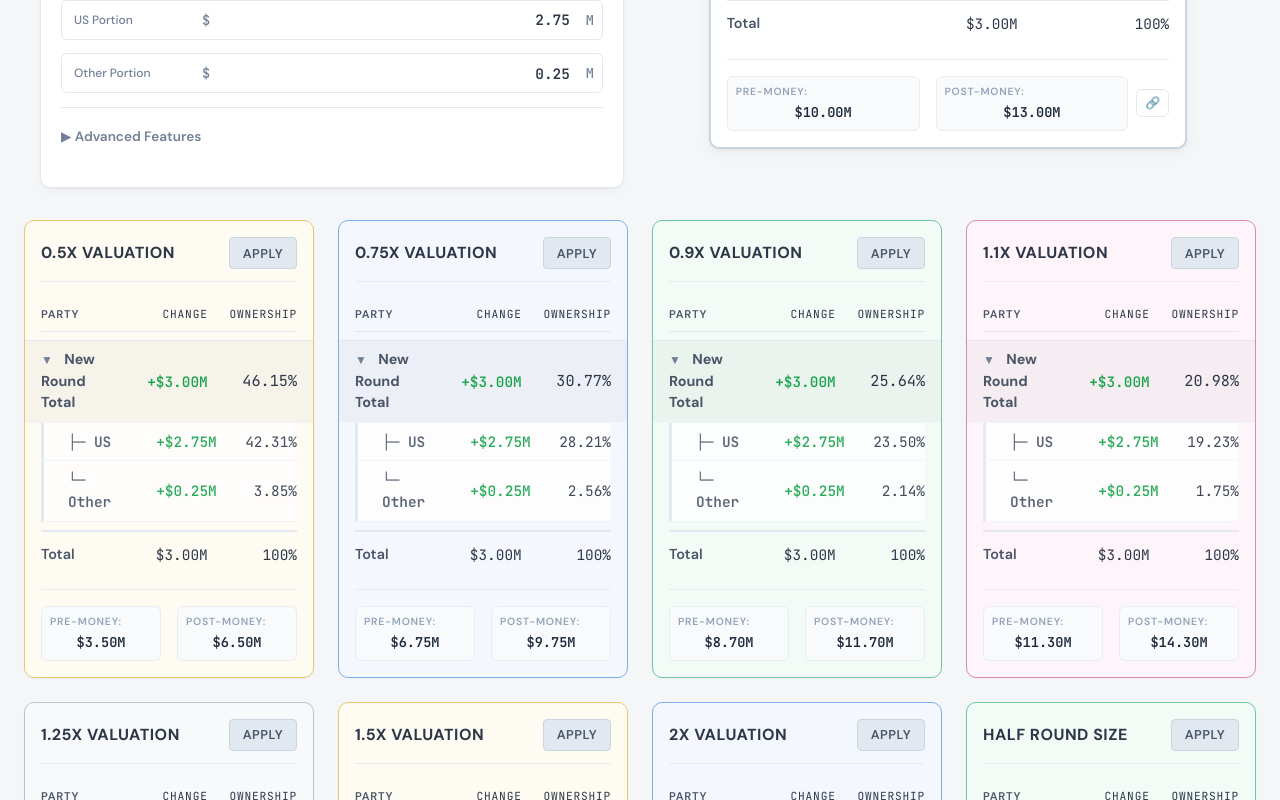
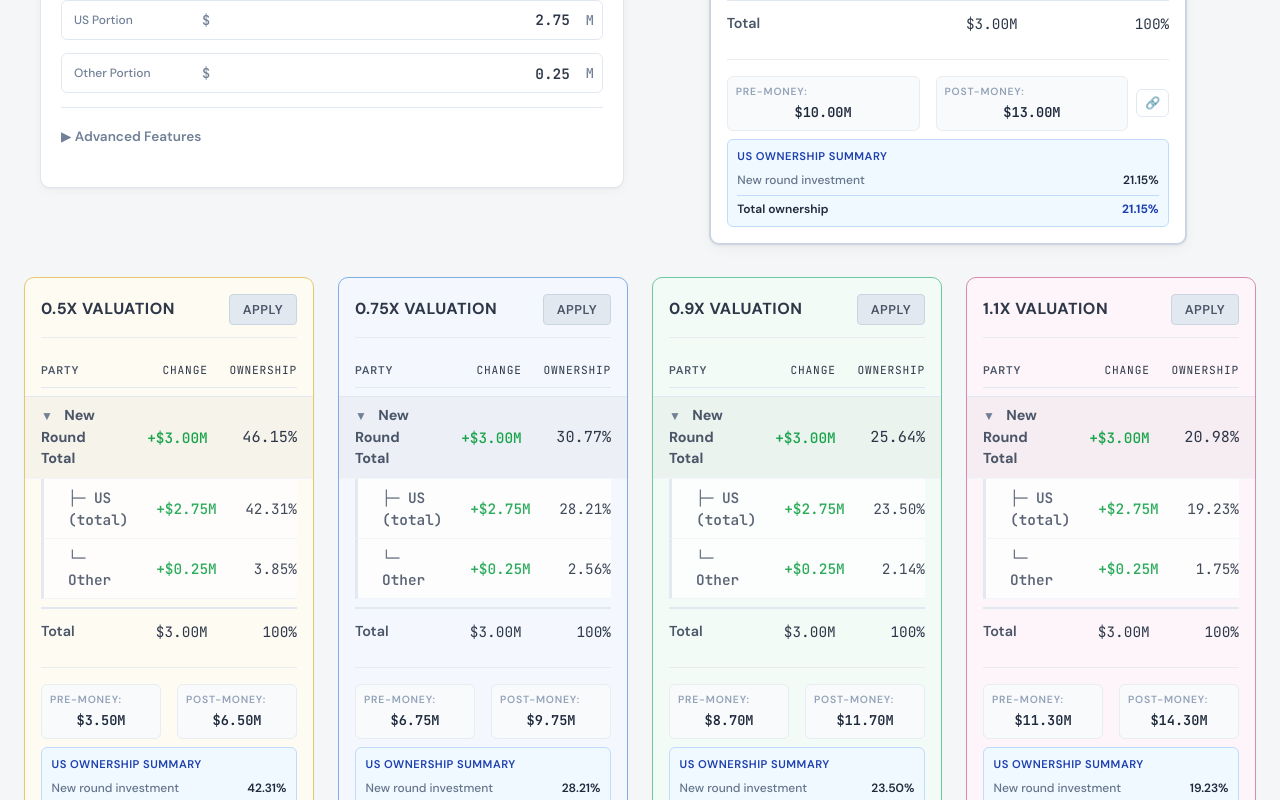
Before and after one commit to arfrank/valuation-framework, a React (Vite) app in the folder react-app/: page / in a window 1280 px wide. Shown: the part 420-1220 px from the top of the page. Built offline with nearby package versions, Linux system fonts and the light colour scheme.

Commit message:
Always show investor ownership summary, not just when SAFEs/prior equity exist
Co-Authored-By: Claude Opus 4.6 <noreply@anthropic.com>

```diff
--- a/react-app/src/components/ScenarioCard.jsx
+++ b/react-app/src/components/ScenarioCard.jsx
@@ -516,7 +516,7 @@ const ScenarioCard = ({ scenario, index, isBase, onApplyScenario, onCopyPermalin
       )}
 
       {/* Investor Ownership Summary */}
-      {combinedInvestor && (combinedInvestor.priorDilutedPercent > 0.01 || (combinedInvestor.safePercent || 0) > 0.01) && (
+      {combinedInvestor && (
         <div className="investor-summary">
           <div className="investor-summary-header">
             {investorName} Ownership Summary
--- a/react-app/src/utils/multiPartyCalculations.js
+++ b/react-app/src/utils/multiPartyCalculations.js
@@ -361,7 +361,8 @@ function calculateTwoStepScenario(inputs) {
       combinedInvestor.priorDilutedPercent +
       investorSafePercent
     )
-  } else if (investorSafePercent > 0) {
+  } else {
+    // Always create combinedInvestor so the summary section renders
     combinedInvestor = {
       name: investorName,
       totalNewInvestment: r$(s1Investor + s2Investor),
@@ -733,7 +734,8 @@ export function calculateEnhancedScenario(inputs) {
       combinedInvestor.priorDilutedPercent +
       investorSafePercent
     )
-  } else if (investorSafePercent > 0) {
+  } else {
+    // Always create combinedInvestor so the summary section renders
     combinedInvestor = {
       name: investorName,
       totalNewInvestment: r$(adjustedInvestorPortion),
```
Also changed, not shown: 1 other file (tests, documents, lock files or other folders).
